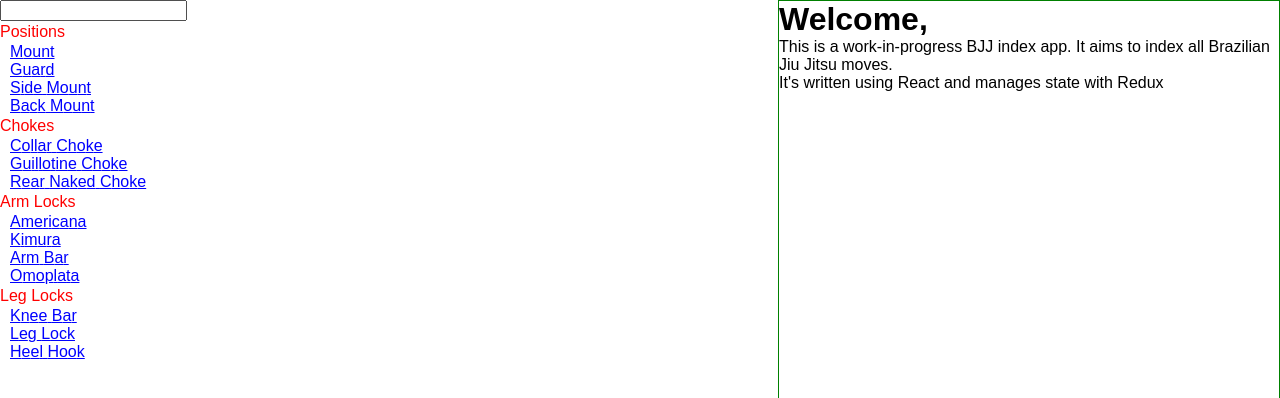
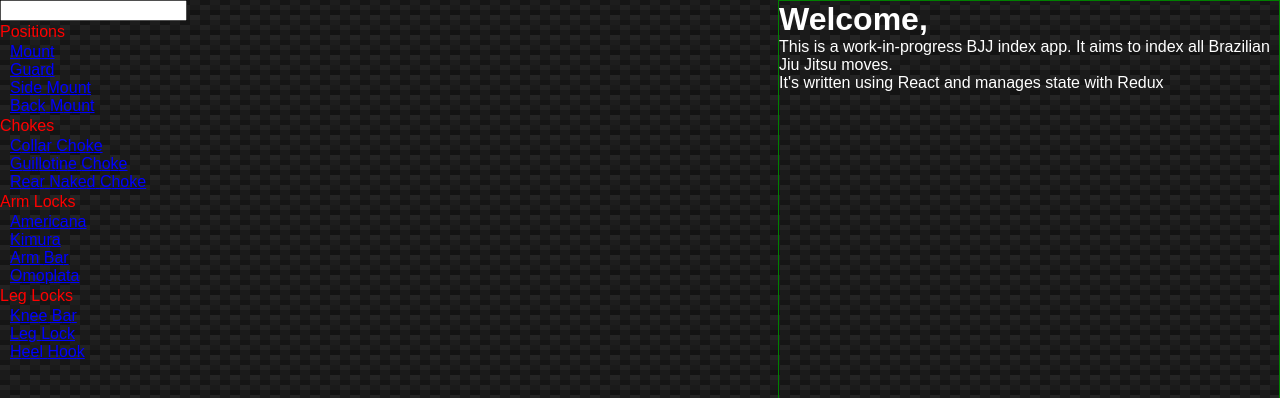
Before and after one commit to jillesme/bjj-moves, a React (Create React App) app: page / in a window 1280 px wide. Shown: the top 398 px of the page. Built offline with nearby package versions, Linux system fonts and the light colour scheme; the HTML template or start-up script is replaced by a standard one.

Commit message:
Added carbon background

```diff
--- a/src/App.css
+++ b/src/App.css
@@ -1,6 +1,19 @@
 * {
   margin: 0;
   padding: 0;
+}
+
+body {
+  background:
+    linear-gradient(27deg, #151515 5px, transparent 5px) 0 5px,
+    linear-gradient(207deg, #151515 5px, transparent 5px) 10px 0px,
+    linear-gradient(27deg, #222 5px, transparent 5px) 0px 10px,
+    linear-gradient(207deg, #222 5px, transparent 5px) 10px 5px,
+    linear-gradient(90deg, #1b1b1b 10px, transparent 10px),
+    linear-gradient(#1d1d1d 25%, #1a1a1a 25%, #1a1a1a 50%, transparent 50%, transparent 75%, #242424 75%, #242424);
+  background-color: #131313;
+  background-size: 20px 20px;
+  color: #FFF;
 }
 
 .MovesList {
```
